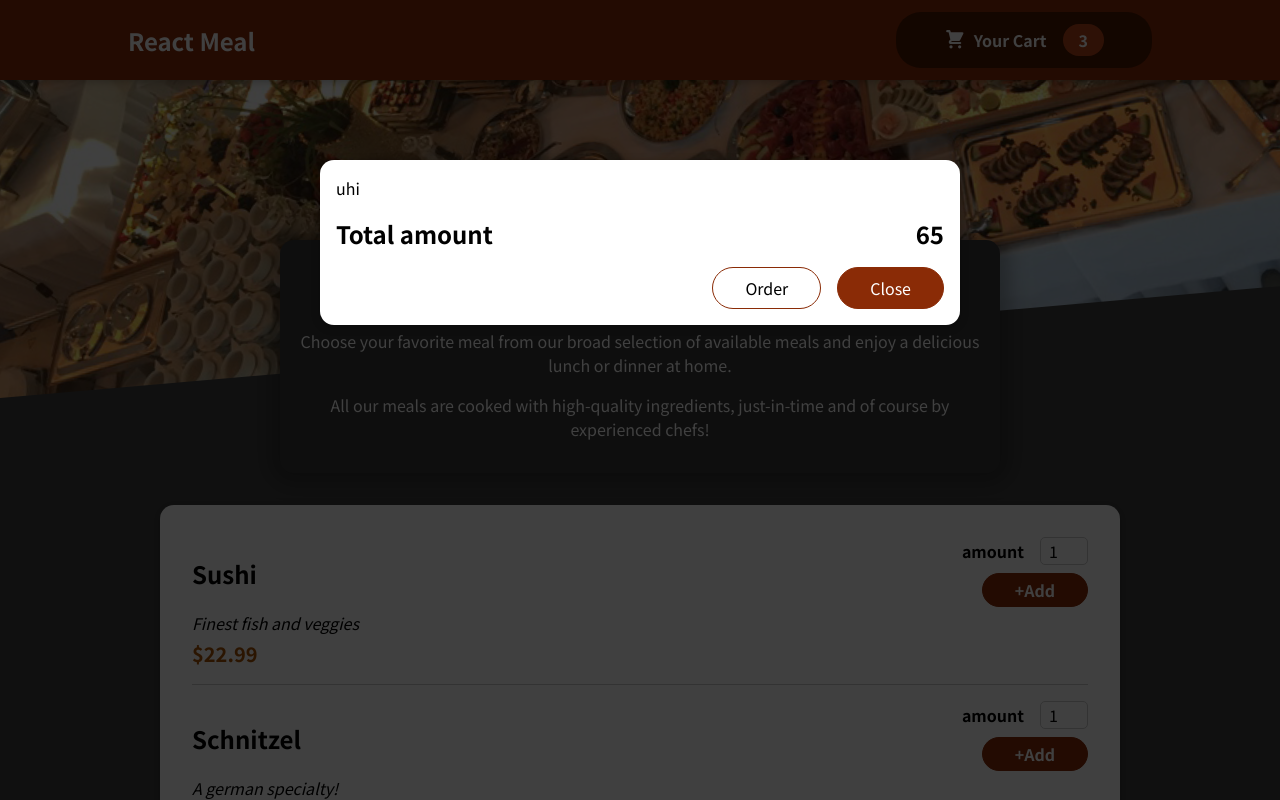
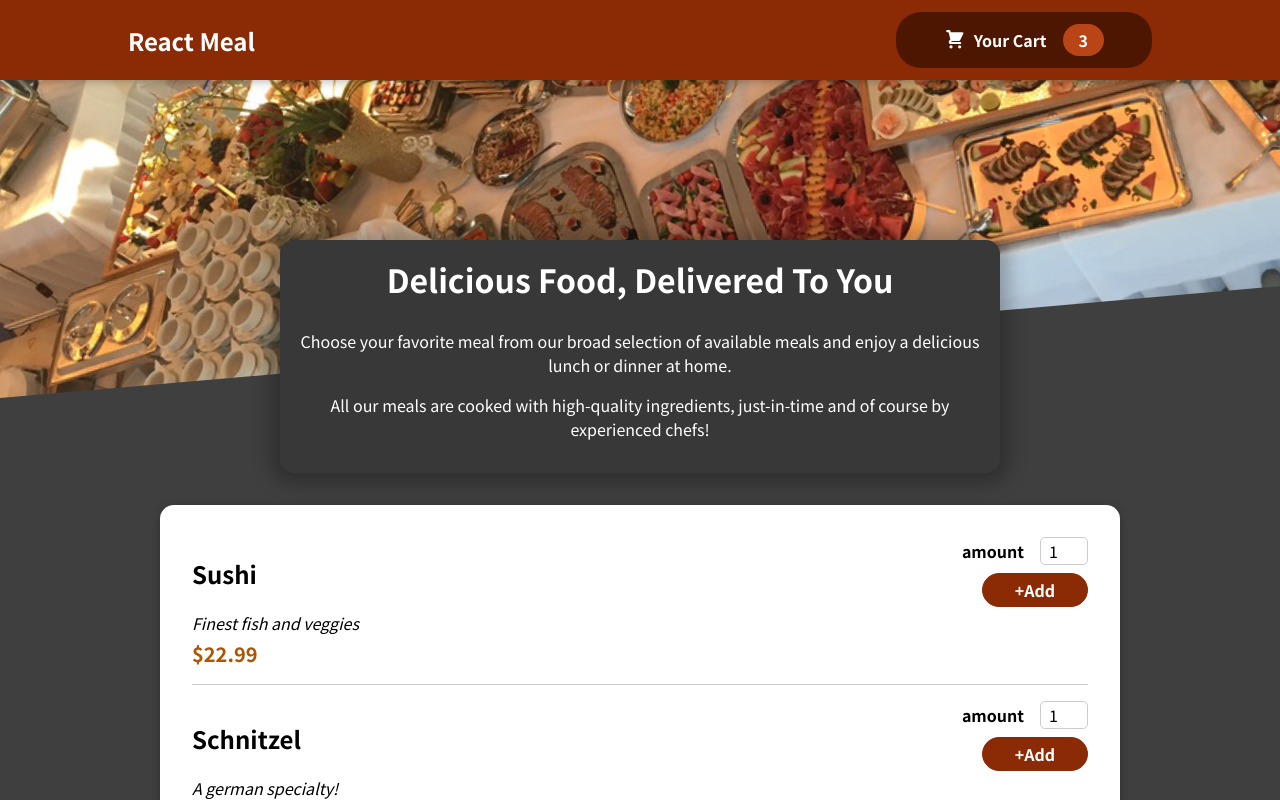
Before and after one commit to raufurkhan/Restaurant-website, a React (Create React App) app: page / in a window 1280 px wide. Shown: the top 800 px of the page. Built offline with nearby package versions, Linux system fonts and the light colour scheme.

Commit message:
Cart open and close

```diff
--- a/src/App.js
+++ b/src/App.js
@@ -1,14 +1,25 @@
-import { Fragment } from "react";
+import { Fragment, useState } from "react";
 import Header from './components/Layout/Header'
 import Meals from "./components/Meals/Meals";
 import Cart from "./components/Cart/Cart";
 
 
 function App() {
+
+const [cartIsShown,setCartShown]=useState(false)
+
+const showCardHandler=()=>{
+  setCartShown(true)
+}
+
+const hideCardHandler=()=>{
+  setCartShown(false)
+}
+
   return (
     <Fragment>
-      <Cart/>
-      <Header></Header>
+      { cartIsShown && <Cart onClose={hideCardHandler}/>}
+      <Header onShowCart={showCardHandler}></Header>
       <main>
       <Meals />
       </main>
--- a/src/components/Cart/Cart.js
+++ b/src/components/Cart/Cart.js
@@ -9,7 +9,7 @@
 </ul>
 )
     return (
-<Modal>
+<Modal onClose={props.onClose}>
 {cartItem}
 <div className={classes.total}>
     <span>Total amount</span>
@@ -17,7 +17,7 @@
 </div>
 <div className={classes.actions}>
     <button className={classes['button-alt']}> Order</button>
-        <button className={classes.button}>Close</button>
+        <button className={classes.button} onClick={props.onClose}>Close</button>
     </div>
 </Modal>
 
--- a/src/components/Layout/Header.js
+++ b/src/components/Layout/Header.js
@@ -4,14 +4,14 @@
 import mealImage from '../../assets/meals.jpg'
 import HeaderCartButton from './HeaderCartButton'
 
-const Header=()=>{
+const Header=(props)=>{
 
 return(
 <Fragment>
 
 <header className={classes.header}>
 <h2> React Meal</h2>
-<HeaderCartButton />
+<HeaderCartButton onClick={props.onShowCart}/>
 </header>
 
 
--- a/src/components/Layout/HeaderCartButton.js
+++ b/src/components/Layout/HeaderCartButton.js
@@ -6,7 +6,7 @@
 
 
 return (
-<button className={classes.button}>
+<button className={classes.button} onClick={props.onClick}>
 <span className={classes.icon}>
  <CartIcon/>
 </span>
--- a/src/components/UI/Modal.js
+++ b/src/components/UI/Modal.js
@@ -2,7 +2,7 @@
 import React, { Fragment } from "react";
 import classes from "./Modal.module.css";
 const Backdrop = (props) => {
-  return <div className={classes.backdrop}></div>;
+  return <div className={classes.backdrop} onClick={props.onClose}></div>;
 };
 
 const ModalOverlay = (props) => {
@@ -17,7 +17,7 @@
   const portalElement = document.getElementById("overlays");
   return (
     <Fragment>
-      {ReactDOM.createPortal(<Backdrop />, portalElement)}
+      {ReactDOM.createPortal(<Backdrop onClose={props.onClose} />, portalElement)}
       {ReactDOM.createPortal(
         <ModalOverlay>{props.children}</ModalOverlay>,
         portalElement
```
